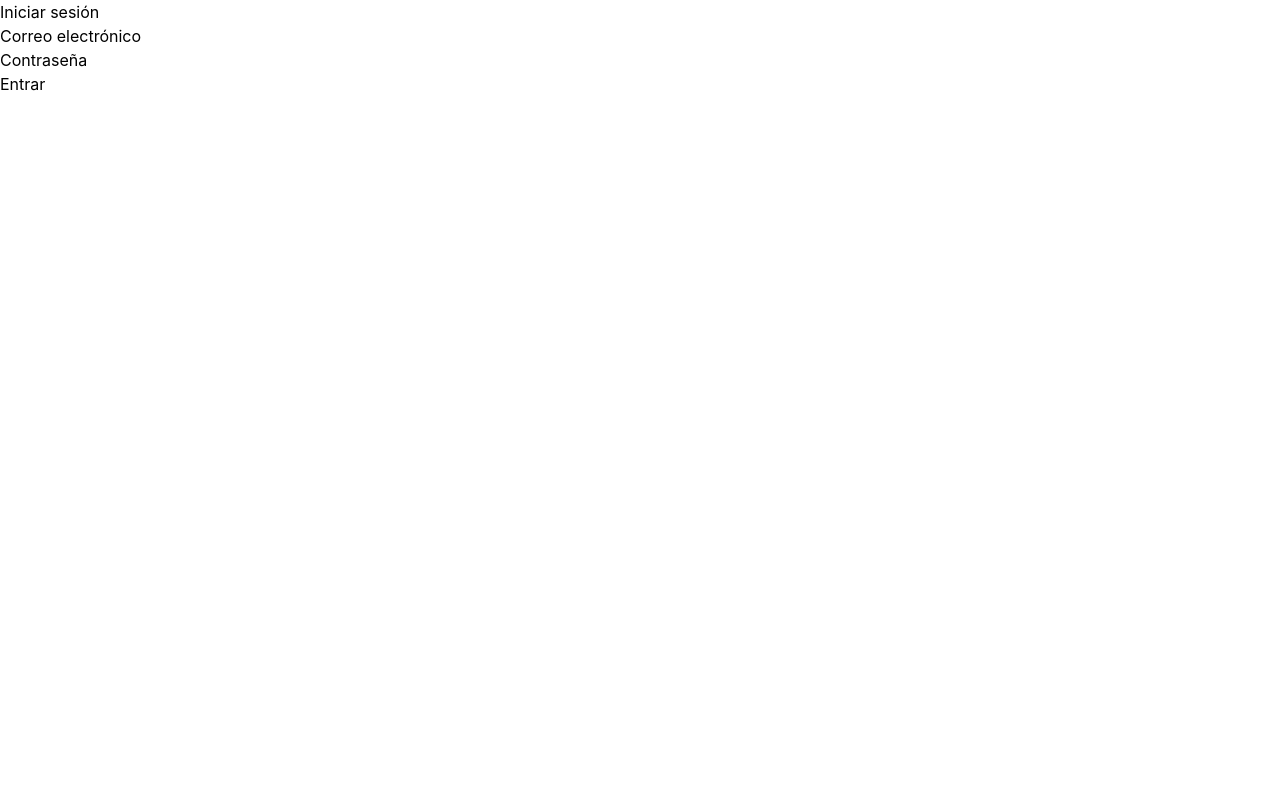
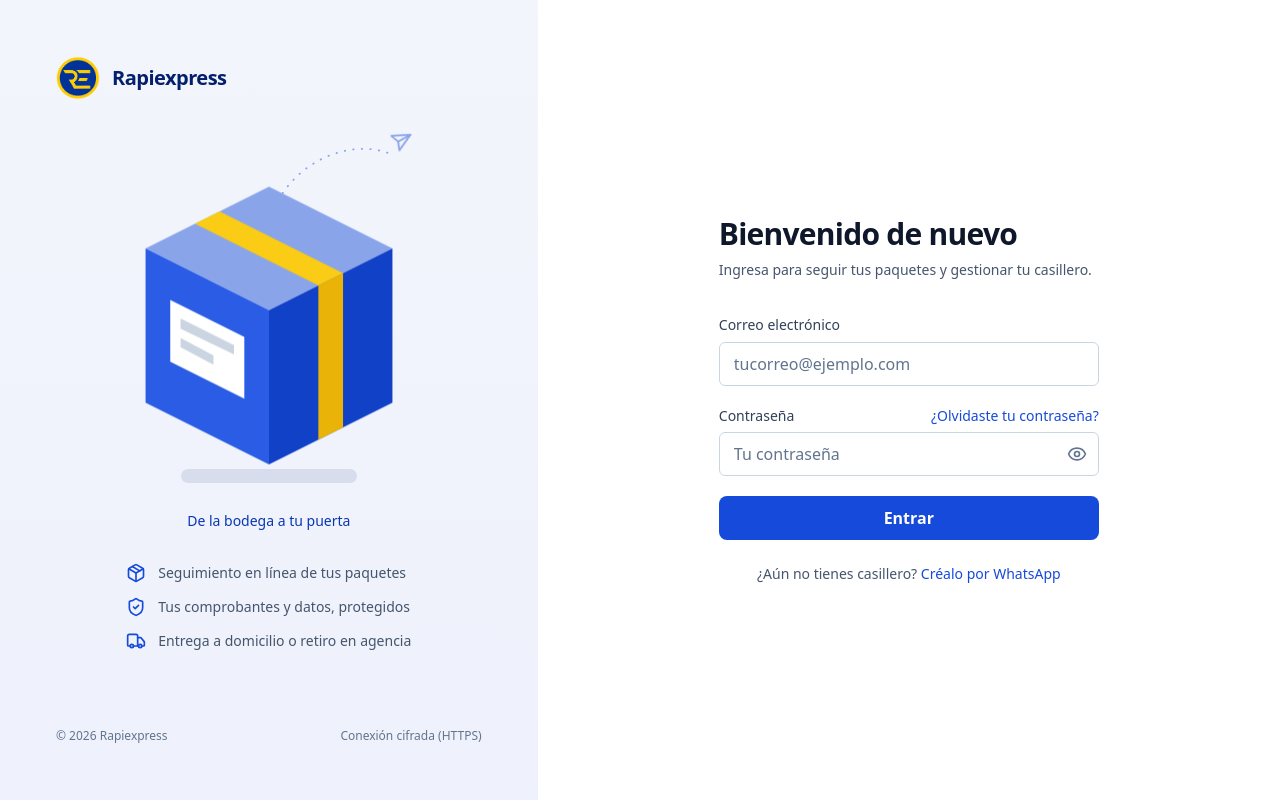
Before and after one commit to RapiexpressApp/rapiexpress-platform, a React app in the folder apps/portal/: page /login in a window 1280 px wide. Built offline with nearby package versions, Linux system fonts and the light colour scheme.

Commit message:
feat: finished login page

```diff
--- a/apps/portal/package.json
+++ b/apps/portal/package.json
@@ -14,7 +14,9 @@
     "preview": "vite preview"
   },
   "dependencies": {
+    "@fontsource-variable/inter": "^5.3.0",
     "@tailwindcss/vite": "4.3.3",
+    "lucide-react": "^1.41.0",
     "react": "19.2.8",
     "react-dom": "19.2.8",
     "react-router": "8.3.1",
--- /dev/null
+++ b/apps/portal/src/components/BrandPanel.tsx
@@ -0,0 +1,82 @@
+import { type LucideIcon,Package, ShieldCheck, Truck } from 'lucide-react';
+
+import logo from '../assets/logo.webp';
+
+const FEATURES: { icon: LucideIcon; label: string }[] = [
+  { icon: Package, label: 'Seguimiento en línea de tus paquetes' },
+  { icon: ShieldCheck, label: 'Tus comprobantes y datos, protegidos' },
+  { icon: Truck, label: 'Entrega a domicilio o retiro en agencia' },
+];
+
+function BrandPanel() {
+  return (
+    <aside className="hidden w-[42%] max-w-2xl flex-col bg-linear-to-b from-brand-50 to-brand-100/50 p-10 lg:flex xl:p-14">
+      <div className="flex items-center gap-3">
+        <img src={logo} alt="" width={222} height={222} className="h-11 w-11 shrink-0 object-contain" />
+        <span className="text-xl font-bold tracking-tight text-brand-950">Rapiexpress</span>
+      </div>
+
+      <div className="grid flex-1 place-items-center py-10">
+        <div>
+          <div aria-hidden="true" className="relative">
+            <svg
+              viewBox="0 0 160 96"
+              fill="none"
+              className="login-doodle absolute -top-12 right-0 w-36 text-brand-300"
+              focusable="false"
+            >
+              <path
+                d="M6 88 C 30 34, 92 10, 136 28"
+                stroke="currentColor"
+                strokeWidth={2}
+                strokeLinecap="round"
+                strokeDasharray="0.5 9"
+              />
+              <g transform="translate(132 2) rotate(16 12 12)">
+                <g className="login-plane" stroke="currentColor" strokeWidth={2} strokeLinecap="round" strokeLinejoin="round">
+                  <path d="M22 2 L11 13" />
+                  <path d="M22 2 L15 22 L11 13 L2 9 Z" />
+                </g>
+              </g>
+            </svg>
+
+            <div className="login-float relative z-10">
+              <svg viewBox="60 100 280 280" className="h-auto w-64 sm:w-72" focusable="false" aria-hidden="true">
+                <path d="M200 110 L320 170 L200 230 L80 170 Z" fill="#8aa4ea" />
+                <path d="M80 170 L200 230 L200 380 L80 320 Z" fill="#2a5ce5" />
+                <path d="M200 230 L320 170 L320 320 L200 380 Z" fill="#1041c6" />
+                <path d="M128 146 L152 134 L272 194 L248 206 Z" fill="#facc15" />
+                <path d="M248 206 L272 194 L272 344 L248 356 Z" fill="#eab308" />
+                <path d="M104 220 L176 256 L176 316 L104 280 Z" fill="#ffffff" />
+                <path d="M114 238 L166 264 L166 273 L114 248 Z" fill="#cbd5e1" />
+                <path d="M114 257 L146 274 L146 283 L114 266 Z" fill="#cbd5e1" />
+              </svg>
+            </div>
+
+            <div className="mx-auto mt-1 h-3.5 w-44 rounded-full bg-brand-950/10" />
+          </div>
+
+          <p className="mt-7 text-center text-sm font-medium text-brand-800">
+            De la bodega a tu puerta
+          </p>
+
+          <ul className="mx-auto mt-8 w-fit space-y-3.5">
+            {FEATURES.map((feature) => (
+              <li key={feature.label} className="flex items-center gap-3">
+                <feature.icon className="h-5 w-5 shrink-0 text-brand-600" strokeWidth={2} aria-hidden="true" />
+                <span className="text-sm text-slate-600">{feature.label}</span>
+              </li>
+            ))}
+          </ul>
+        </div>
+      </div>
+
+      <div className="flex items-center justify-between text-xs text-slate-500">
+        <span>© 2026 Rapiexpress</span>
+        <span>Conexión cifrada (HTTPS)</span>
+      </div>
+    </aside>
+  );
+}
+
+export default BrandPanel;
--- /dev/null
+++ b/apps/portal/src/components/LoginForm.tsx
@@ -0,0 +1,118 @@
+import { Eye, EyeOff } from 'lucide-react';
+import type { FormEvent } from 'react';
+import { useState } from 'react';
+
+import logo from '../assets/logo.webp';
+
+const WHATSAPP_SIGNUP_URL =
+  'https://wa.me/593963986148?text=Hola%2C%20quiero%20crear%20mi%20casillero';
+const WHATSAPP_RECOVERY_URL =
+  'https://wa.me/593963986148?text=Hola%2C%20olvid%C3%A9%20mi%20contrase%C3%B1a';
+
+const fieldClasses =
+  'h-11 w-full touch-manipulation rounded-input border border-slate-300 bg-white text-base text-slate-900 transition-colors placeholder:text-slate-500 focus:border-brand-500 focus:outline-none focus:ring-2 focus:ring-brand-500/25';
+const linkClasses =
+  'touch-manipulation rounded-sm px-1 py-2 -mx-1 -my-2 font-medium text-brand-600 underline-offset-4 transition-colors hover:text-brand-700 hover:underline decoration-2 focus-visible:outline-none focus-visible:ring-2 focus-visible:ring-brand-500/40';
+
+function LoginForm() {
+  const [passwordVisible, setPasswordVisible] = useState(false);
+
+  // TODO: wire auth once packages/contracts and the API exist
+  function handleSubmit(event: FormEvent<HTMLFormElement>) {
+    event.preventDefault();
+  }
+
+  return (
+    <div className="login-stagger w-full max-w-[380px]">
+      <div className="mb-10 flex items-center gap-2.5 lg:hidden">
+        <img src={logo} alt="" width={222} height={222} className="h-9 w-9 shrink-0 object-contain" />
+        <span className="text-lg font-bold tracking-tight text-brand-950">Rapiexpress</span>
+      </div>
+
+      <h1 className="text-3xl font-semibold tracking-tight text-slate-900">Bienvenido de nuevo</h1>
+      <p className="mt-2 text-sm text-slate-600">
+        Ingresa para seguir tus paquetes y gestionar tu casillero.
+      </p>
+
+      <form className="mt-8 space-y-5" onSubmit={handleSubmit}>
+        <div>
+          <label htmlFor="email" className="text-sm font-medium text-slate-700">
+            Correo electrónico
+          </label>
+          <input
+            id="email"
+            name="email"
+            type="email"
+            autoComplete="email"
+            placeholder="tucorreo@ejemplo.com"
+            required
+            className={`${fieldClasses} mt-1.5 px-3.5`}
+          />
+        </div>
+
+        <div>
+          <div className="flex items-baseline justify-between gap-2">
+            <label htmlFor="password" className="text-sm font-medium text-slate-700">
+              Contraseña
+            </label>
+            <a
+              href={WHATSAPP_RECOVERY_URL}
+              target="_blank"
+              rel="noopener noreferrer"
+              className={`text-sm ${linkClasses}`}
+            >
+              ¿Olvidaste tu contraseña?
+            </a>
+          </div>
+          <div className="relative mt-1.5">
+            <input
+              id="password"
+              name="password"
+              type={passwordVisible ? 'text' : 'password'}
+              autoComplete="current-password"
+              placeholder="Tu contraseña"
+              required
+              className={`${fieldClasses} pl-3.5 pr-12`}
+            />
+            <button
+              type="button"
+              onClick={() => setPasswordVisible((visible) => !visible)}
+              aria-label={passwordVisible ? 'Ocultar contraseña' : 'Mostrar contraseña'}
+              aria-pressed={passwordVisible}
+              className="absolute inset-y-0 right-0 grid w-11 touch-manipulation place-items-center rounded-r-input text-slate-500 transition-colors hover:text-slate-700 focus-visible:outline-none focus-visible:ring-2 focus-visible:ring-brand-500/40"
+            >
+              <span key={passwordVisible ? 'visible' : 'hidden'} className="login-icon-pop block">
+                {passwordVisible ? (
+                  <EyeOff className="h-5 w-5" aria-hidden="true" />
+                ) : (
+                  <Eye className="h-5 w-5" aria-hidden="true" />
+                )}
+              </span>
+            </button>
+          </div>
+        </div>
+
+        <button
+          type="submit"
+          className="h-11 w-full touch-manipulation rounded-button bg-brand-600 font-semibold text-white transition-[background-color,transform] duration-150 hover:-translate-y-0.5 hover:bg-brand-700 active:scale-[0.98] focus-visible:outline-none focus-visible:ring-2 focus-visible:ring-brand-600 focus-visible:ring-offset-2"
+        >
+          Entrar
+        </button>
+      </form>
+
+      <p className="mt-6 text-center text-sm text-slate-600">
+        ¿Aún no tienes casillero?{' '}
+        <a
+          href={WHATSAPP_SIGNUP_URL}
+          target="_blank"
+          rel="noopener noreferrer"
+          className={linkClasses}
+        >
+          Créalo por WhatsApp
+        </a>
+      </p>
+    </div>
+  );
+}
+
+export default LoginForm;
--- a/apps/portal/src/main.tsx
+++ b/apps/portal/src/main.tsx
@@ -1,4 +1,5 @@
 import './styles/globals.css';
+import '@fontsource-variable/inter';
 
 import { StrictMode } from 'react';
 import { createRoot } from 'react-dom/client';
--- a/apps/portal/src/pages/Login.tsx
+++ b/apps/portal/src/pages/Login.tsx
@@ -1,32 +1,22 @@
-import type { FormEvent } from 'react';
+import '../styles/login.css';
 
-// TODO: wire auth once packages/contracts and the API exist
-function handleSubmit(event: FormEvent<HTMLFormElement>) {
-  event.preventDefault();
-}
+import { useEffect } from 'react';
+
+import BrandPanel from '../components/BrandPanel';
+import LoginForm from '../components/LoginForm';
 
 function Login() {
+  useEffect(() => {
+    document.title = 'Iniciar sesión · Rapiexpress';
+  }, []);
+
   return (
-    <main>
-      <h1>Iniciar sesión</h1>
-      <form onSubmit={handleSubmit}>
-        <div>
-          <label htmlFor="email">Correo electrónico</label>
-          <input id="email" name="email" type="email" autoComplete="email" required />
-        </div>
-        <div>
-          <label htmlFor="password">Contraseña</label>
-          <input
-            id="password"
-            name="password"
-            type="password"
-            autoComplete="current-password"
-            required
-          />
-        </div>
-        <button type="submit">Entrar</button>
-      </form>
-    </main>
+    <div className="flex min-h-dvh bg-white">
+      <BrandPanel />
+      <main className="flex flex-1 items-center justify-center px-6 py-8 sm:py-12">
+        <LoginForm />
+      </main>
+    </div>
   );
 }
 
--- a/apps/portal/src/styles/globals.css
+++ b/apps/portal/src/styles/globals.css
@@ -1 +1,66 @@
 @import 'tailwindcss';
+
+@theme {
+  --color-brand-50: #f3f5fc;
+  --color-brand-100: #dde4f8;
+  --color-brand-200: #bac9f2;
+  --color-brand-300: #8aa4ea;
+  --color-brand-400: #567de6;
+  --color-brand-500: #2a5ce5;
+  --color-brand-600: #164ada;
+  --color-brand-700: #1041c6;
+  --color-brand-800: #0937b3;
+  --color-brand-900: #062e9d;
+  --color-brand-950: #031f6d;
+
+  --color-accent-50: #fefce8;
+  --color-accent-100: #fef9c3;
+  --color-accent-200: #fef08a;
+  --color-accent-300: #fde047;
+  --color-accent-400: #facc15;
+  --color-accent-500: #eab308;
+  --color-accent-600: #ca8a04;
+  --color-accent-700: #a16207;
+  --color-accent-800: #854d0e;
+  --color-accent-900: #713f12;
+  --color-accent-950: #422006;
+
+  --font-sans:
+    'Inter Variable', ui-sans-serif, system-ui, sans-serif;
+
+  --radius-input: 0.375rem;
+  --radius-button: 0.5rem;
+  --radius-card: 0.75rem;
+  --radius-modal: 1rem;
+  --radius-full: 9999px;
+}
+
+@theme static {
+  --motion-fast: 120ms;
+  --motion-base: 200ms;
+  --motion-medium: 280ms;
+  --motion-slow: 400ms;
+
+  --ease-entrance: cubic-bezier(0.22, 1, 0.36, 1);
+}
+
+@layer base {
+  html {
+    -webkit-font-smoothing: antialiased;
+    -moz-osx-font-smoothing: grayscale;
+    font-synthesis: none;
+  }
+
+  h1,
+  h2,
+  h3,
+  h4,
+  h5,
+  h6 {
+    text-wrap: balance;
+  }
+
+  p {
+    text-wrap: pretty;
+  }
+}
--- /dev/null
+++ b/apps/portal/src/styles/login.css
@@ -0,0 +1,90 @@
+.login-stagger > * {
+  animation: login-fade-up var(--motion-slow) var(--ease-entrance) both;
+}
+
+.login-stagger > *:nth-child(2) { animation-delay: 60ms; }
+.login-stagger > *:nth-child(3) { animation-delay: 120ms; }
+.login-stagger > *:nth-child(4) { animation-delay: 180ms; }
+.login-stagger > *:nth-child(5) { animation-delay: 240ms; }
+.login-stagger > *:nth-child(6) { animation-delay: 300ms; }
+
+.login-float {
+  will-change: transform;
+  transform: translate3d(0, 0, 0);
+  animation: login-float 5s ease-in-out infinite;
+}
+
+.login-doodle {
+  animation: login-fade-in var(--motion-slow) var(--ease-entrance) 600ms both;
+}
+
+.login-plane {
+  will-change: transform;
+  transform: translate3d(0, 0, 0);
+  animation: login-plane 4s ease-in-out 900ms infinite;
+}
+
+.login-icon-pop {
+  animation: login-icon-pop 180ms var(--ease-entrance);
+}
+
+@keyframes login-float {
+  0%,
+  100% {
+    transform: translate3d(0, 0, 0);
+  }
+  50% {
+    transform: translate3d(0, -8px, 0);
+  }
+}
+
+@keyframes login-plane {
+  0%,
+  100% {
+    transform: translate3d(0, 0, 0);
+  }
+  50% {
+    transform: translate3d(3px, -5px, 0);
+  }
+}
+
+@keyframes login-fade-up {
+  from {
+    opacity: 0;
+    transform: translateY(12px);
+  }
+  to {
+    opacity: 1;
+    transform: translateY(0);
+  }
+}
+
+@keyframes login-fade-in {
+  from {
+    opacity: 0;
+  }
+  to {
+    opacity: 1;
+  }
+}
+
+@keyframes login-icon-pop {
+  from {
+    opacity: 0;
+    transform: scale(0.7);
+  }
+  to {
+    opacity: 1;
+    transform: scale(1);
+  }
+}
+
+@media (prefers-reduced-motion: reduce) {
+  .login-stagger > *,
+  .login-float,
+  .login-doodle,
+  .login-plane,
+  .login-icon-pop {
+    animation: none;
+  }
+}
```
Also changed, not shown: apps/portal/index.html (+3 -1 lines), apps/portal/public/favicon.png (added), apps/portal/src/assets/logo.webp (added), pnpm-lock.yaml.
